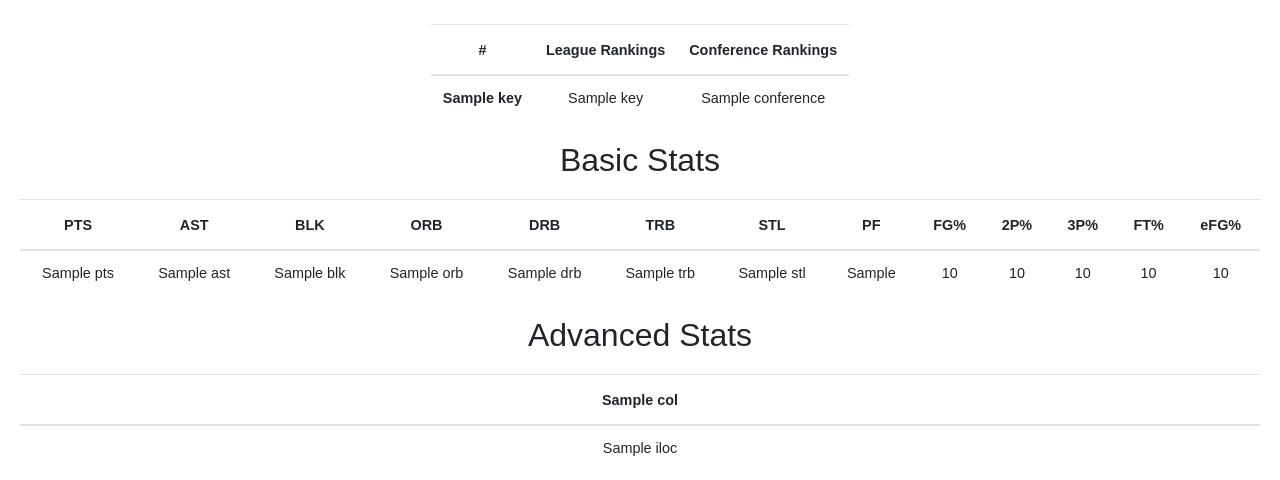
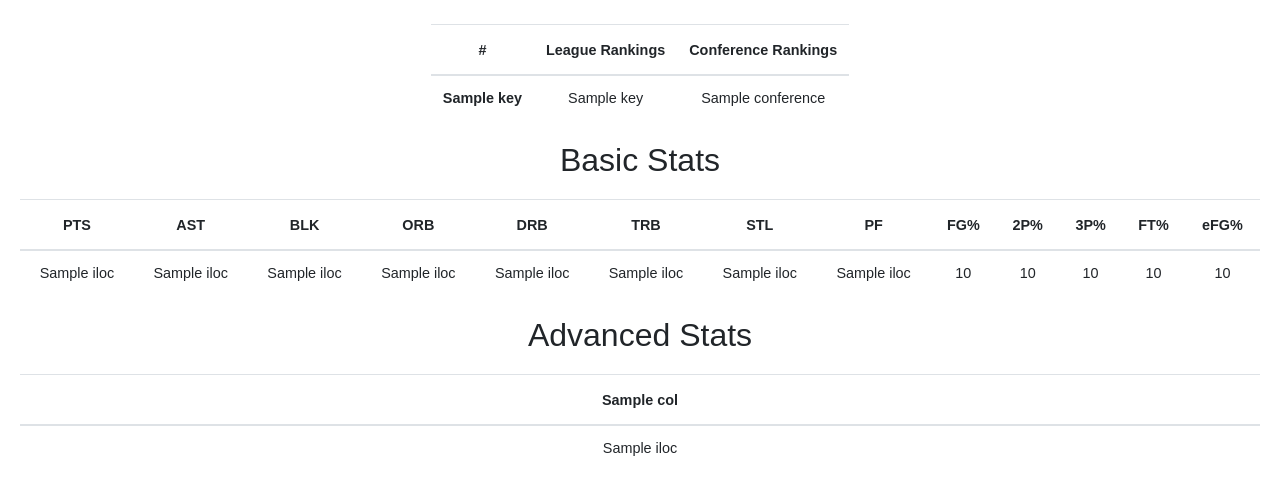
Before and after one commit to chandurnischal/NBA-prediction-model, a Flask app: template app/templates/player.html in a window 1280 px wide. Shown: the part 868-1348 px from the top of the page. Run offline with Flask 3, Linux system fonts and the light colour scheme; the template is opened without the code that fills it: most values are stand-ins (such as "Sample title", 1, 10 or a date in 2020); some libraries are stand-ins or nearby versions.

Commit message:
basic stat table bug fixed

```diff
--- a/app/templates/player.html
+++ b/app/templates/player.html
@@ -121,21 +121,35 @@
             </thead>
 
             <tbody>
-                {% for _, row in basic.iterrows() %}
-                <td>{{ row['PTS'] }}</td>
-                <td>{{ row['AST'] }}</td>
-                <td>{{ row['BLK'] }}</td>
-                <td>{{ row['ORB'] }}</td>
-                <td>{{ row['DRB'] }}</td>
-                <td>{{ row['TRB'] }}</td>
-                <td>{{ row['STL'] }}</td>
-                <td>{{ row['PF'] }}</td>
-                <td>{{ (row['FG'] * 100 / row['FGA'])|round(2) }}</td>
-                <td>{{ (row['2P'] * 100 / row['2PA'])|round(2) }}</td>
-                <td>{{ (row['3P'] * 100 / row['3PA'])|round(2) }}</td>
-                <td>{{ (row['FT'] * 100 / row['FTA'])|round(2) }}</td>
-                <td>{{ row['eFG%'] * 100 }}</td>
-                {% endfor %}
+                <td>{{ basic['PTS'].iloc[0] }}</td>
+                <td>{{ basic['AST'].iloc[0] }}</td>
+                <td>{{ basic['BLK'].iloc[0] }}</td>
+                <td>{{ basic['ORB'].iloc[0] }}</td>
+                <td>{{ basic['DRB'].iloc[0] }}</td>
+                <td>{{ basic['TRB'].iloc[0] }}</td>
+                <td>{{ basic['STL'].iloc[0] }}</td>
+                <td>{{ basic['PF'].iloc[0] }}</td>
+                {% if basic['FGA'].iloc[0] != 0 %}
+                <td>{{ (basic['FG'].iloc[0] * 100 / basic['FGA'].iloc[0])|round(2) }}</td>
+                {% else %}
+                <td>-</td>
+                {% endif %}
+                {% if basic['2PA'].iloc[0] != 0 %}
+                <td>{{ (basic['2P'].iloc[0] * 100 / basic['2PA'].iloc[0])|round(2) }}</td>
+                {% else %}
+                <td>-</td>
+                {% endif %}
+                {% if basic['3PA'].iloc[0] != 0 %}
+                <td>{{ (basic['3P'].iloc[0] * 100 / basic['3PA'].iloc[0])|round(2) }}</td>
+                {% else %}
+                <td>-</td>
+                {% endif %}
+                {% if basic['FTA'].iloc[0] != 0 %}
+                <td>{{ (basic['FT'].iloc[0] * 100 / basic['FTA'].iloc[0])|round(2) }}</td>
+                {% else %}
+                <td>-</td>
+                {% endif %}
+                <td>{{ basic['eFG%'].iloc[0] * 100 }}</td>
             </tbody>
         </table>
     </div>
--- a/app/utils.py
+++ b/app/utils.py
@@ -111,6 +111,7 @@ def getPlayerRank(player_id: int, creds: dict) -> dict:
 
     data = sqlTodf(query, creds)
     data["Tm"] = data.groupby("Player")["Tm"].transform("last")
+    data['conf'] = data.groupby("Player")["conf"].transform("last")
     data = data.drop_duplicates(["Player"])
 
     return getRank(data, player_id, "player")
```
